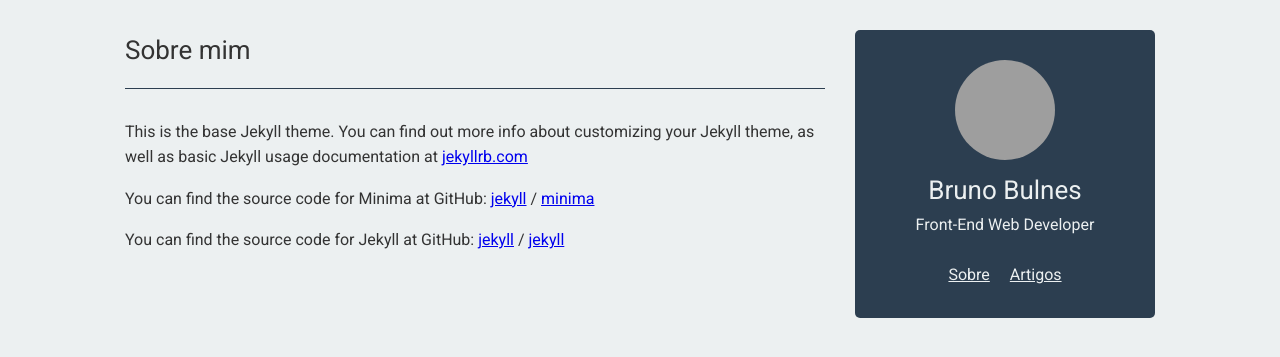
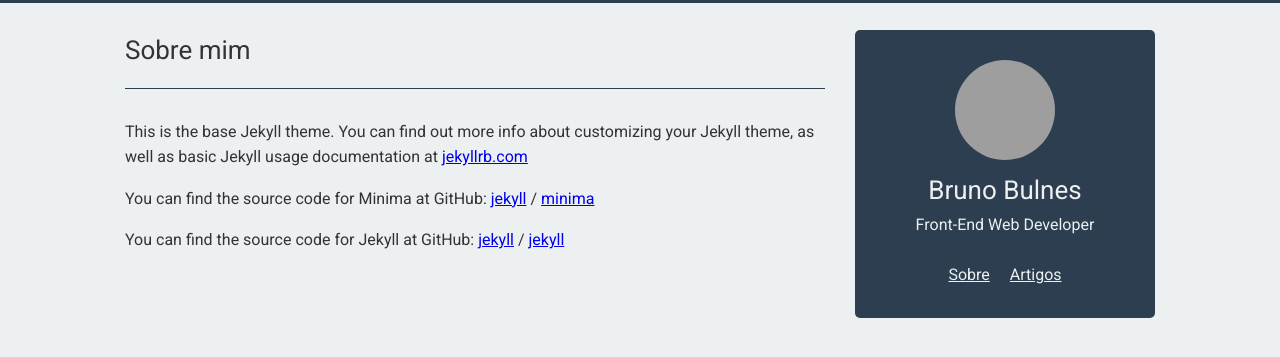
Before and after one commit to bulnes/bulnes.github.io, a Jekyll site: the page built from about.markdown, in a window 1280 px wide. Shown: the top 357 px of the page. Built offline with Jekyll 4.4.1, drawn with Linux system fonts in a browser that asks for light colours; grey boxes are pictures that could not be loaded.

Commit message:
funcionalidade: Borda no topo em página que não são home

```diff
--- a/_sass/grid.sass
+++ b/_sass/grid.sass
@@ -1,3 +1,18 @@
+body:not(.page--home)
+  position: relative
+
+  &::after
+    content: ' '
+    background-color: $color-dark
+
+    display: block
+    height: 3px
+    width: 100%
+
+    position: absolute
+    top: 0
+    left: 0
+
 .container
   display: flex
   flex-direction: column
```
